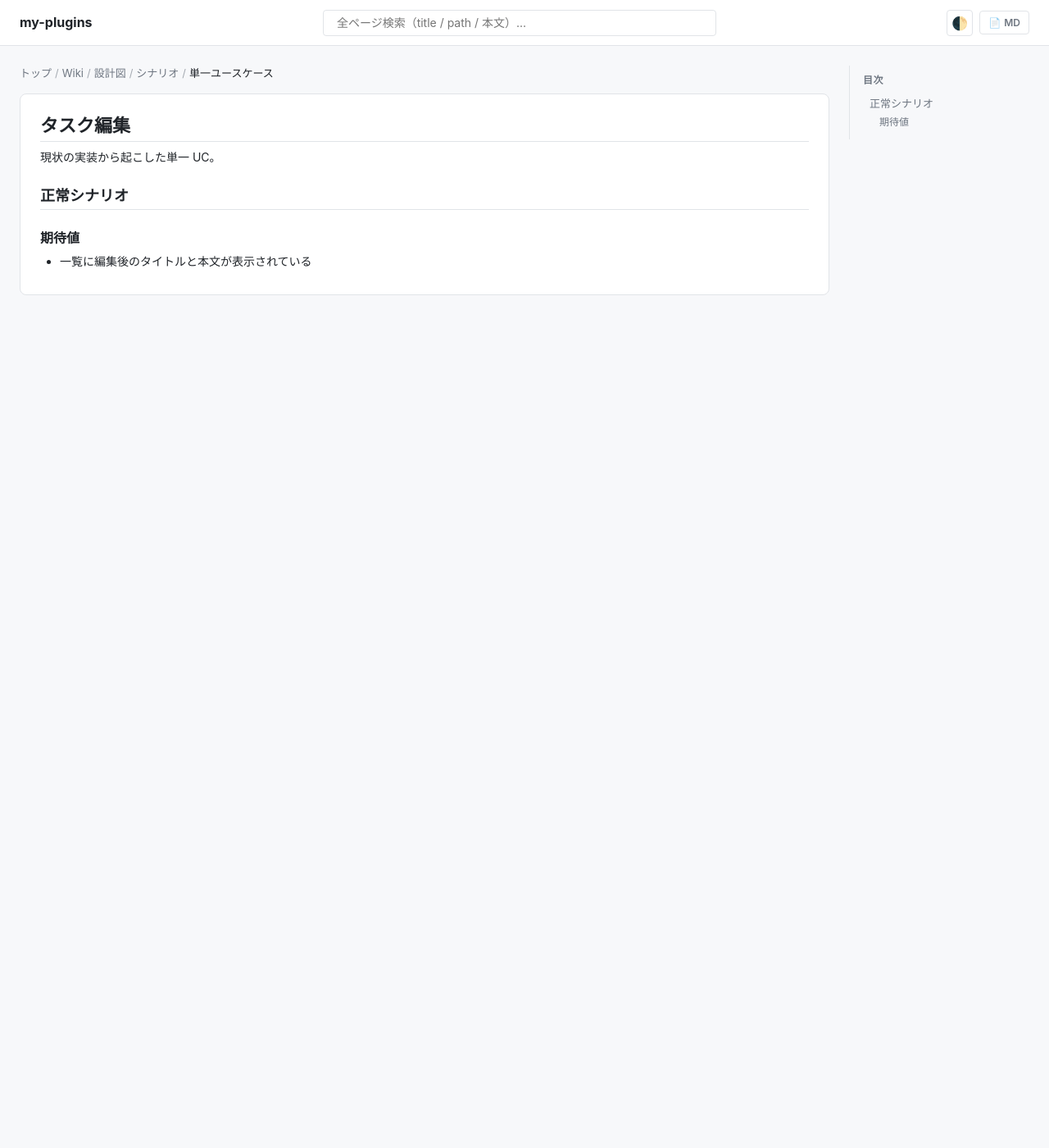
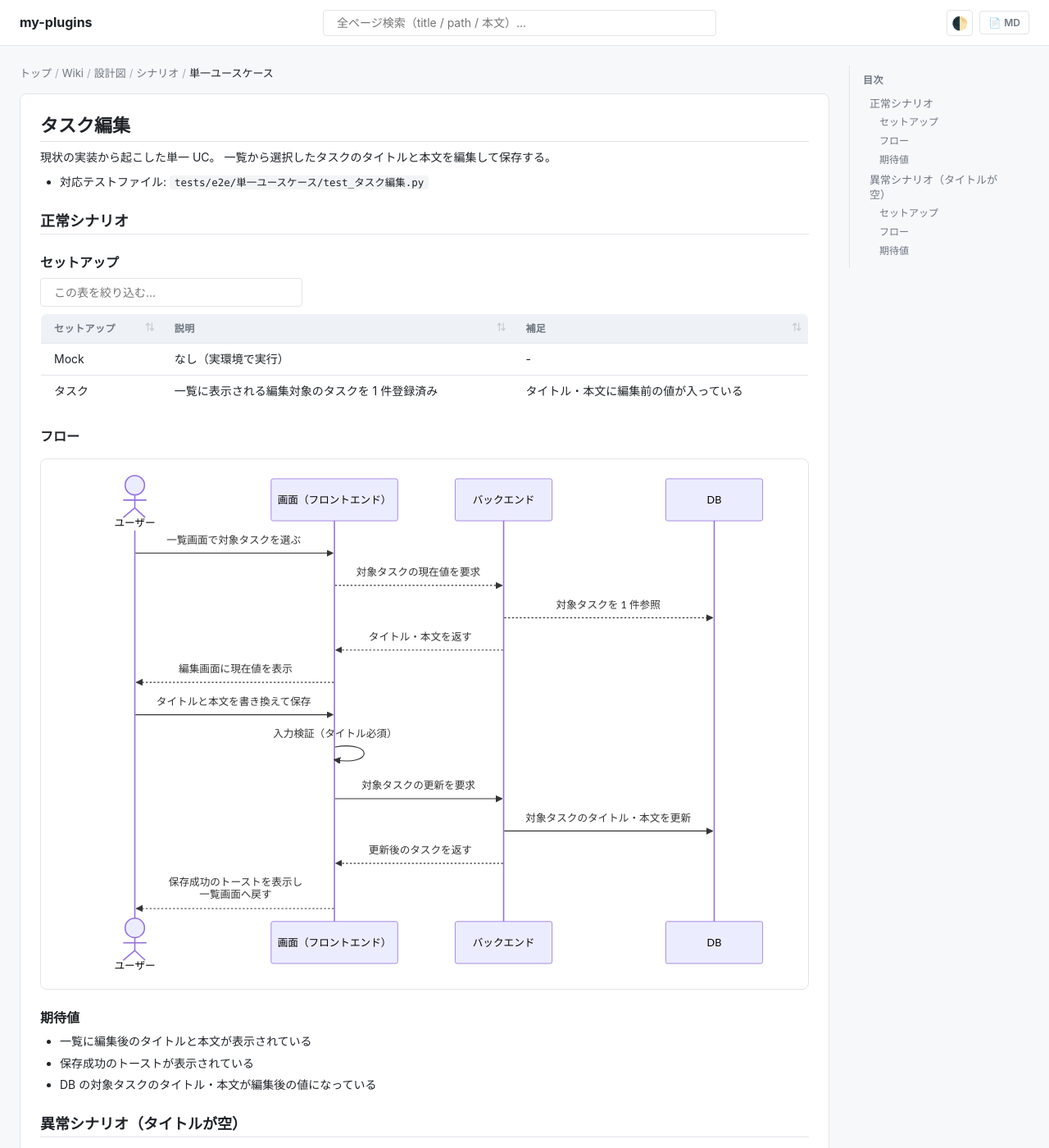
Before and after one commit to shuhei1101/ai-monitor-e2e, a Jekyll site: the page built from docs/wiki/設計図/シナリオ/単一ユースケース/タスク編集.md, in a window 1280 px wide and 1400 px high. Shown: the whole window at 82% size. Built offline with Jekyll 4.4.1, drawn with Linux system fonts in a browser that asks for light colours; our own code applies the rules of GitHub Pages for plain Markdown files; some of the changed text lies outside the part shown.

Commit message:
タスク編集単一シナリオを追加
Co-Authored-By: Claude Opus 5 <noreply@anthropic.com>

````diff
--- a/docs/wiki/設計図/シナリオ/単一ユースケース/タスク編集.md
+++ b/docs/wiki/設計図/シナリオ/単一ユースケース/タスク編集.md
@@ -1,9 +1,82 @@
+---
+template_version: 2.1.0
+---
+
 # タスク編集
 
 現状の実装から起こした単一 UC。
+一覧から選択したタスクのタイトルと本文を編集して保存する。
+
+- 対応テストファイル: `tests/e2e/単一ユースケース/test_タスク編集.py`
 
 ## 正常シナリオ
+
+### セットアップ
+
+| セットアップ | 説明 | 補足 |
+| --- | --- | --- |
+| Mock | なし（実環境で実行） | - |
+| タスク | 一覧に表示される編集対象のタスクを 1 件登録済み | タイトル・本文に編集前の値が入っている |
+
+### フロー
+
+```mermaid
+sequenceDiagram
+  actor U as ユーザー
+  participant FE as 画面（フロントエンド）
+  participant BE as バックエンド
+  participant DB as DB
+
+  U->>FE: 一覧画面で対象タスクを選ぶ
+  FE-->>BE: 対象タスクの現在値を要求
+  BE-->>DB: 対象タスクを 1 件参照
+  BE-->>FE: タイトル・本文を返す
+  FE-->>U: 編集画面に現在値を表示
+  U->>FE: タイトルと本文を書き換えて保存
+  FE->>FE: 入力検証（タイトル必須）
+  FE->>BE: 対象タスクの更新を要求
+  BE->>DB: 対象タスクのタイトル・本文を更新
+  BE-->>FE: 更新後のタスクを返す
+  FE-->>U: 保存成功のトーストを表示し<br>一覧画面へ戻す
+```
 
 ### 期待値
 
 - 一覧に編集後のタイトルと本文が表示されている
+- 保存成功のトーストが表示されている
+- DB の対象タスクのタイトル・本文が編集後の値になっている
+
+## 異常シナリオ（タイトルが空）
+
+### セットアップ
+
+| セットアップ | 説明 | 補足 |
+| --- | --- | --- |
+| Mock | なし（実環境で実行） | - |
+| タスク | 一覧に表示される編集対象のタスクを 1 件登録済み | タイトル・本文に編集前の値が入っている |
+| 入力 | タイトルを空にして保存 | 検証失敗を決定的に誘発 |
+
+### フロー
+
+```mermaid
+sequenceDiagram
+  actor U as ユーザー
+  participant FE as 画面（フロントエンド）
+  participant BE as バックエンド
+  participant DB as DB
+
+  U->>FE: 一覧画面で対象タスクを選ぶ
+  FE-->>BE: 対象タスクの現在値を要求
+  BE-->>DB: 対象タスクを 1 件参照
+  BE-->>FE: タイトル・本文を返す
+  FE-->>U: 編集画面に現在値を表示
+  U->>FE: タイトルを空にして保存
+  FE->>FE: 入力検証（タイトル必須）に失敗
+  FE-->>U: タイトル欄の直下にエラーを表示し<br>編集画面に留まる
+```
+
+### 期待値
+
+- タイトル欄の直下に入力エラーが表示され、編集画面に留まっている
+- 保存成功のトーストが表示されていない
+- DB の対象タスクのタイトル・本文が編集前の値のまま変わっていない
````
Also changed, not shown: docs/wiki/設計図/シナリオ/README.md (+1 -1 lines).
